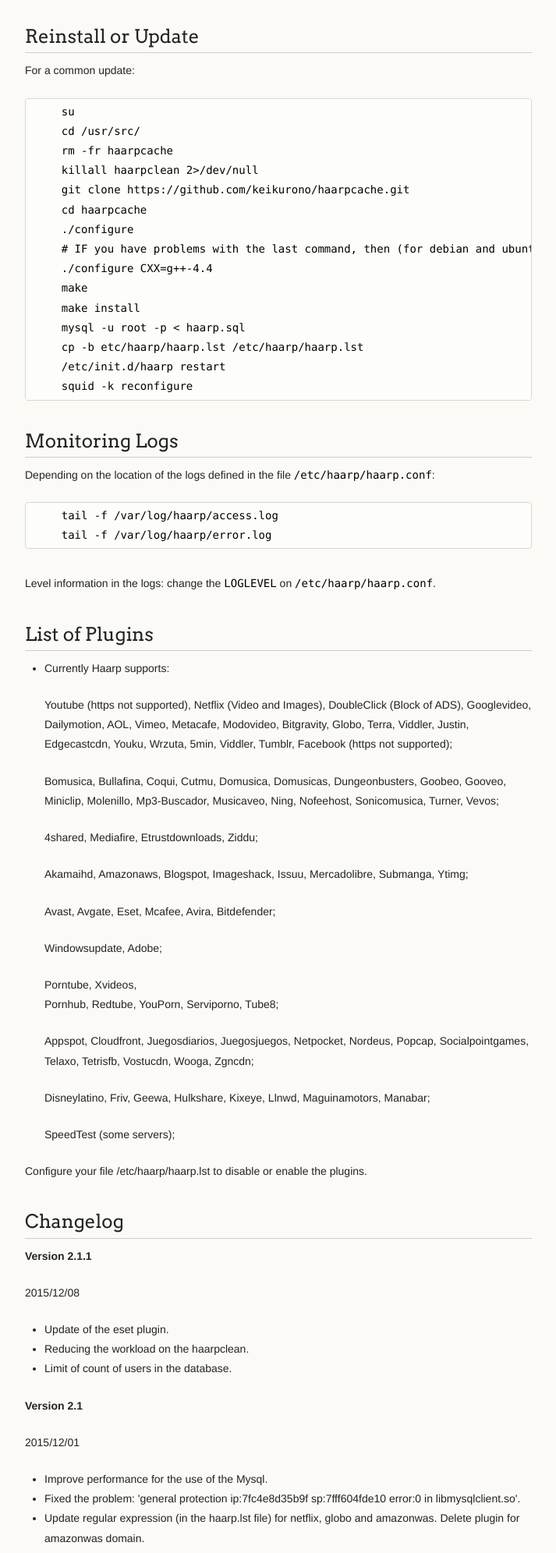
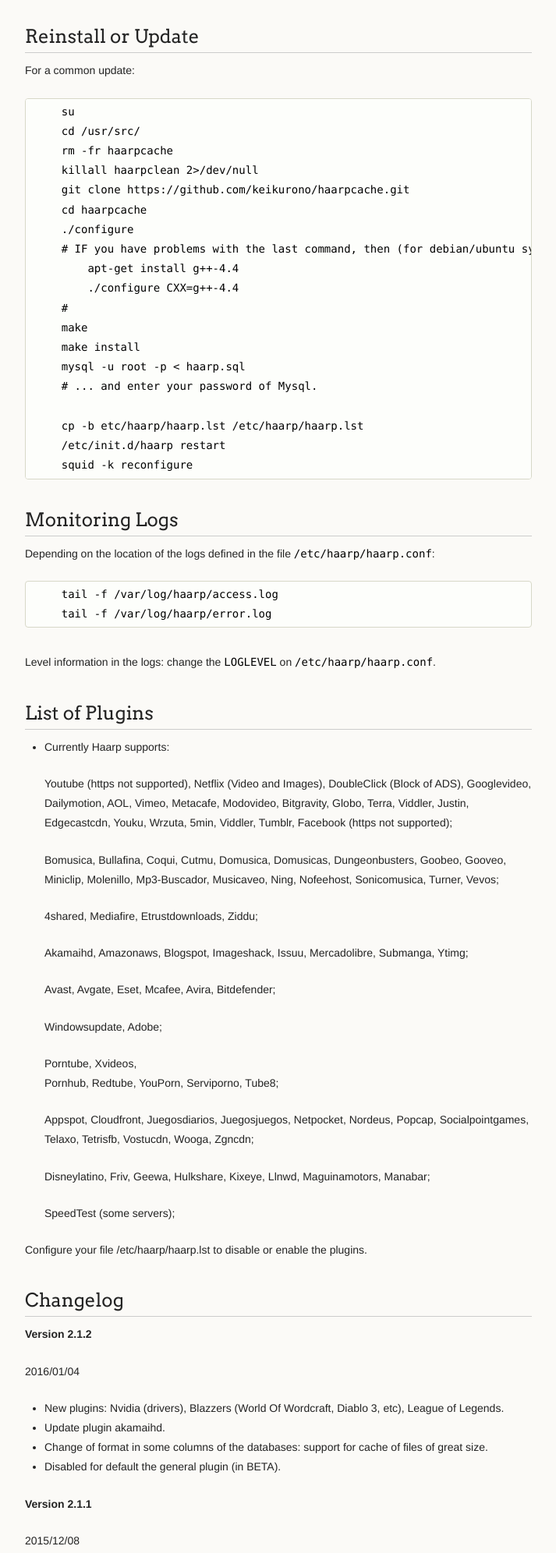
Before and after one commit to XGraphKhipu/haarpcache, a plain HTML site: page index.html in a window 1280 px wide. Shown: the part 4080-6072 px from the top of the page at 78% size, without its empty margins (278-991 px from the left). Drawn offline with Linux system fonts and the light colour scheme.

```diff
--- a/index.html
+++ b/index.html
@@ -239,11 +239,15 @@ tc filter add dev $IF_LAN protocol ip parent 1:0 handle 666 fw classid 1:66
     git clone https://github.com/keikurono/haarpcache.git
     cd haarpcache
     ./configure
-    # IF you have problems with the last command, then (for debian and ubuntu systems) do:
-    ./configure CXX=g++-4.4
+    # IF you have problems with the last command, then (for debian/ubuntu systems) do:
+        apt-get install g++-4.4
+        ./configure CXX=g++-4.4
+    #
     make
     make install
     mysql -u root -p &lt; haarp.sql
+    # ... and enter your password of Mysql.
+
     cp -b etc/haarp/haarp.lst /etc/haarp/haarp.lst
     /etc/init.d/haarp restart
     squid -k reconfigure
@@ -371,6 +375,17 @@ Manabar;</p>
 
 <h2>
 <a id="changelog" class="anchor" href="#changelog" aria-hidden="true"><span class="octicon octicon-link"></span></a>Changelog</h2>
+
+<p><strong>Version 2.1.2</strong></p>
+
+<p>2016/01/04</p>
+
+<ul>
+<li>New plugins: Nvidia (drivers), Blazzers (World Of Wordcraft, Diablo 3, etc), League of Legends.</li>
+<li>Update plugin akamaihd.</li>
+<li>Change of format in some columns of the databases: support for cache of files of great size.</li>
+<li>Disabled for default the general plugin (in BETA).</li>
+</ul>
 
 <p><strong>Version 2.1.1</strong></p>
 
```
Also changed, not shown: params.json (+1 -1 lines).
